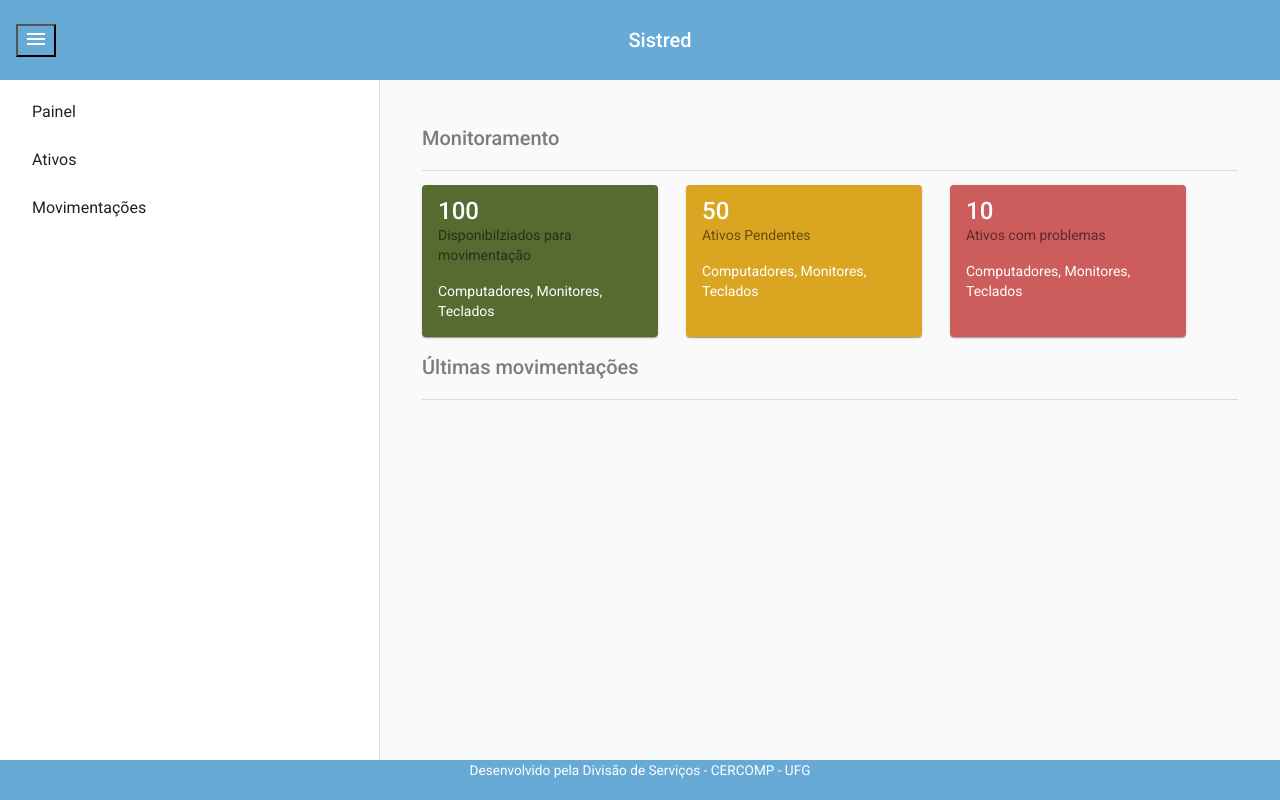
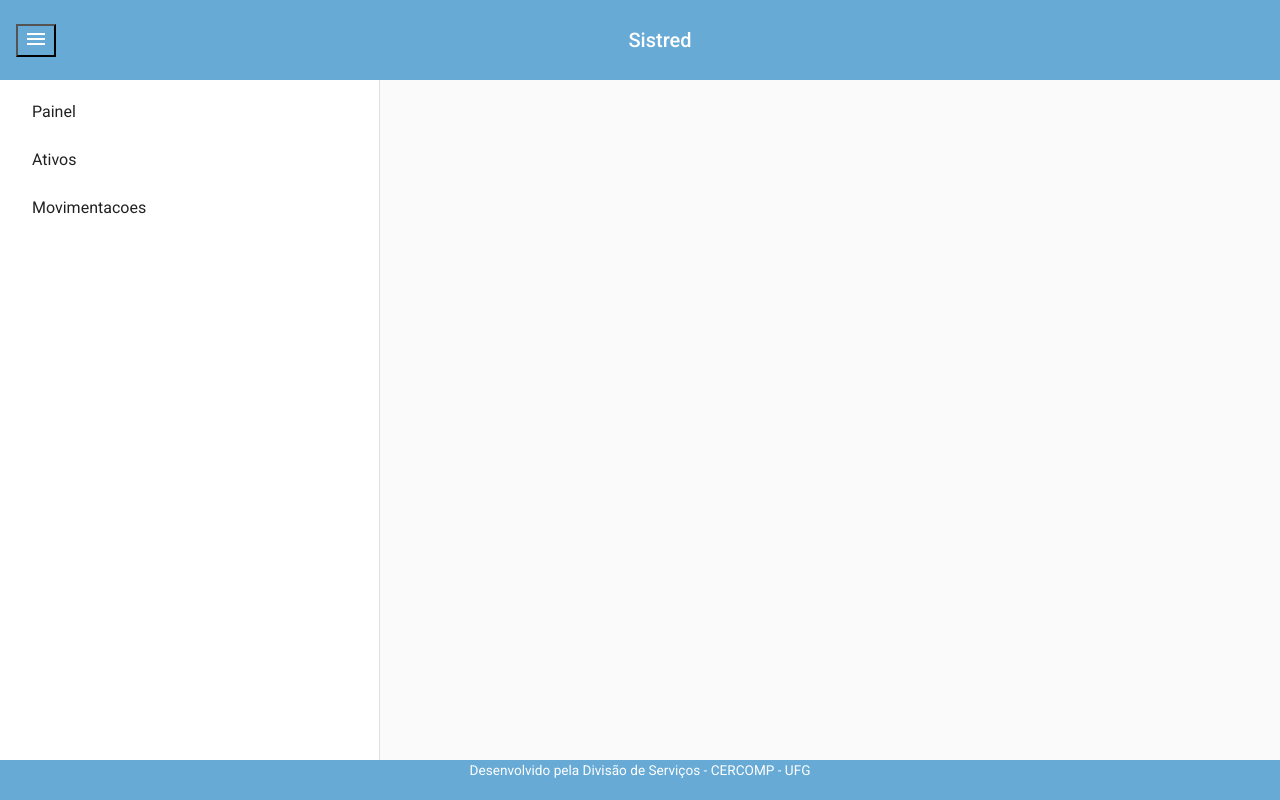
Before and after one commit to Theringeye/sistred-front, an Angular app: page / in a window 1280 px wide. Built offline with nearby package versions, Linux system fonts and the light colour scheme.

Commit message:
Add routes e comp Movimentacoes

```diff
--- a/src/app/app.module.ts
+++ b/src/app/app.module.ts
@@ -18,6 +18,7 @@ import {MatListModule} from '@angular/material/list';
 import { PainelComponent } from './views/painel/painel.component';
 import {MatCardModule} from '@angular/material/card';
 import {MatDividerModule} from '@angular/material/divider';
+import { FormAtivosComponent } from './views/forms/form-ativos/form-ativos.component';
 
 
 
@@ -34,6 +35,7 @@ import {MatDividerModule} from '@angular/material/divider';
     MovimentacaoComponent,
     NavComponent,
     PainelComponent,
+    FormAtivosComponent,
   ],
   imports: [
     BrowserModule,
--- a/src/app/template/nav/nav.component.html
+++ b/src/app/template/nav/nav.component.html
@@ -3,7 +3,7 @@
         <mat-selection-list #opcoes [multiple]="false">
             <mat-list-option *ngFor="let opcao of opcoesNav" [value]="opcao">
               <mat-nav-list>
-                <a mat-list-item routerLink=""> {{ opcao }} </a>
+                <a mat-list-item routerLink="/{{opcao}}"> {{ opcao }} </a>
              </mat-nav-list>
             </mat-list-option>
           </mat-selection-list>
--- a/src/app/template/nav/nav.component.ts
+++ b/src/app/template/nav/nav.component.ts
@@ -12,6 +12,6 @@ export class NavComponent implements OnInit {
   ngOnInit(): void {
   }
 
-  opcoesNav: string[] = ['Painel','Ativos', 'Movimentações'];
+  opcoesNav: string[] = ['Painel','Ativos', 'Movimentacoes'];
 
 }
--- /dev/null
+++ b/src/app/views/forms/form-ativos/form-ativos.component.html
@@ -0,0 +1 @@
+<p>form-ativos works!</p>
--- /dev/null
+++ b/src/app/views/forms/form-ativos/form-ativos.component.ts
@@ -0,0 +1,15 @@
+import { Component, OnInit } from '@angular/core';
+
+@Component({
+  selector: 'app-form-ativos',
+  templateUrl: './form-ativos.component.html',
+  styleUrls: ['./form-ativos.component.css']
+})
+export class FormAtivosComponent implements OnInit {
+
+  constructor() { }
+
+  ngOnInit(): void {
+  }
+
+}
--- a/src/app/views/painel/painel.component.css
+++ b/src/app/views/painel/painel.component.css
@@ -14,6 +14,6 @@
     margin: 1em 2em 1em 0;
   }
 
-  .verde{background-color: darkolivegreen;}
-  .amarelo{background-color: goldenrod;}
+  .verde{background-color: rgb(180, 206, 137);}
+  .amarelo{background-color: rgb(224, 231, 127);}
   .vermelho{background-color: indianred;}
```
Also changed, not shown: src/app/app-routing.module.ts (+10 -1 lines), src/app/views/forms/form-ativos/form-ativos.component.css (added).
